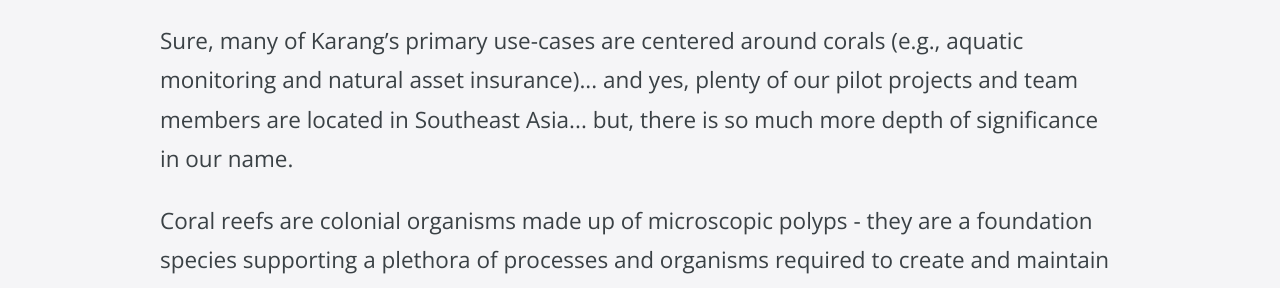
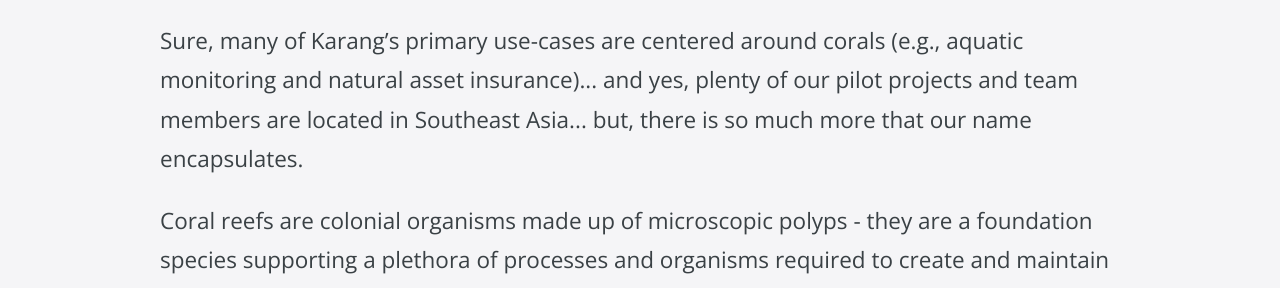
Before and after one commit to SSOATeam/website, a Jekyll site: the page built from about.html, in a window 1280 px wide. Shown: the part 590-878 px from the top of the page. Built offline with Jekyll 4.4.1, drawn with Linux system fonts in a browser that asks for light colours; nearby versions of some CDN libraries.

Commit message:
Update phrasing in 'About' page description.

```diff
--- a/about.html
+++ b/about.html
@@ -11,7 +11,7 @@
 	<h4 id="-karang-means-coral-in-indonesian-">“Karang” means “coral” in Indonesian.</h4>
 	<p>
 		Sure, many of Karang’s primary use-cases are centered around corals (e.g., aquatic monitoring and natural asset insurance)... and yes,
-		plenty of our pilot projects and team members are located in Southeast Asia... but, there is so much more depth of significance in our name.
+		plenty of our pilot projects and team members are located in Southeast Asia... but, there is so much more that our name encapsulates.
 	</p>
 	<p>
 		Coral reefs are colonial organisms made up of microscopic polyps - they are a foundation species supporting a plethora of processes and organisms
```
